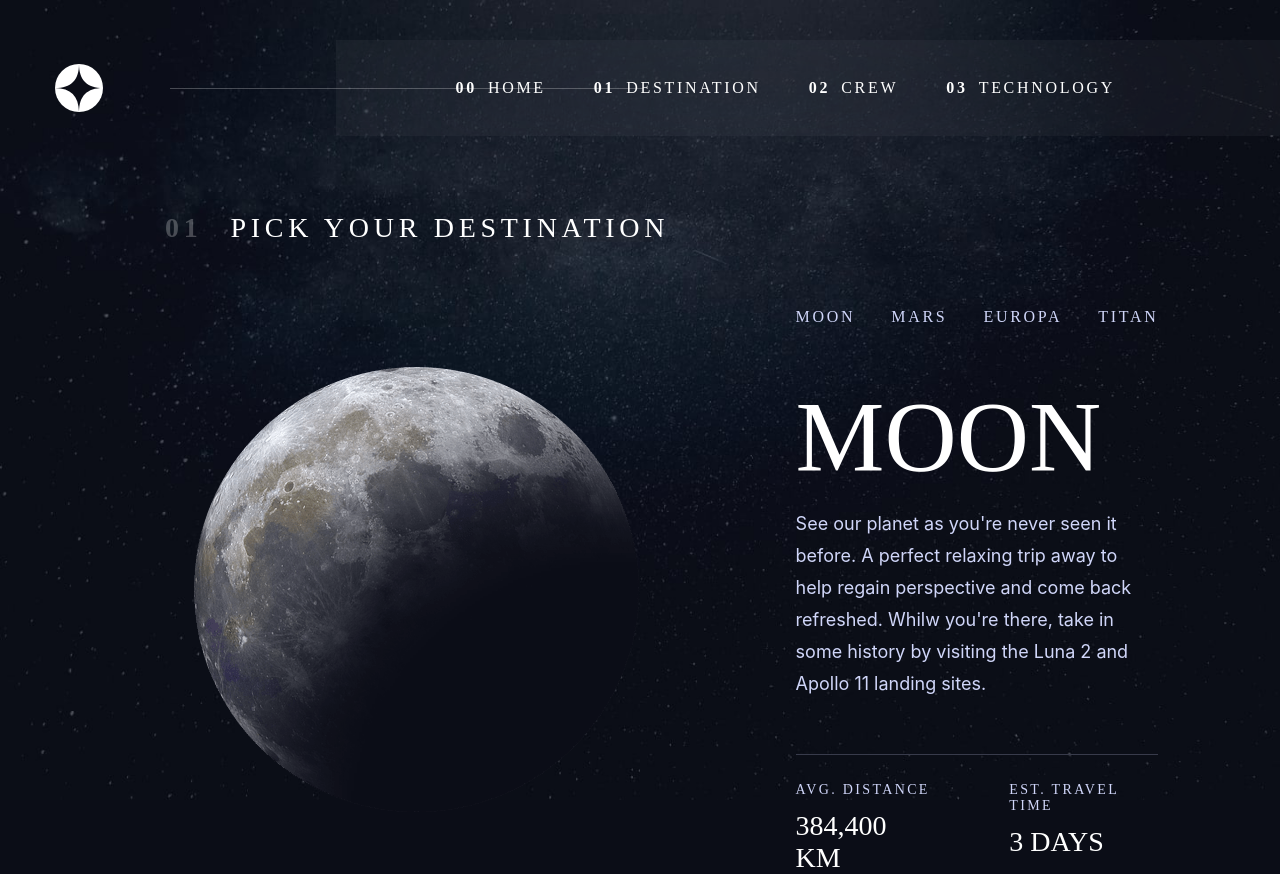
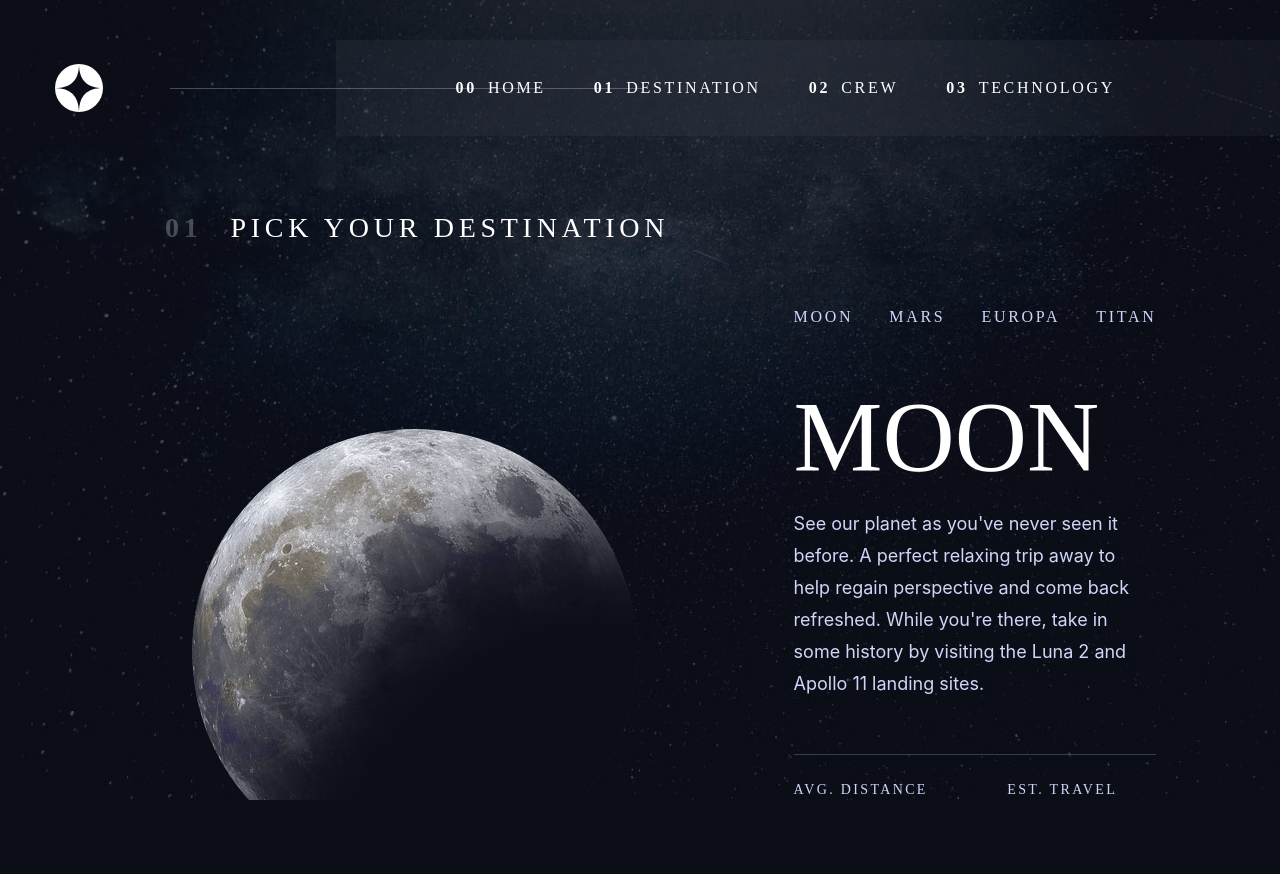
Before and after one commit to zulmy-azhary/space-tourism, a Next.js app: page /destination in a window 1280 px wide. After the commit the page ends 800 px from the top, so only its background shows below. Built offline with nearby package versions, Linux system fonts and the light colour scheme; no server answers.

Commit message:
Fixing bugs for animate the transition pages

```diff
--- a/components/layout/MainLayout.tsx
+++ b/components/layout/MainLayout.tsx
@@ -2,6 +2,7 @@ import styled from "styled-components";
 import { Navbar } from "./";
 import { motion } from "framer-motion";
 import Head from "next/head";
+import Image from "next/image";
 
 // Main Layout Props
 interface MainLayoutProps {
@@ -13,23 +14,27 @@ interface MainLayoutProps {
   children: React.ReactNode;
 }
 
-// Container Component Props
-interface ContainerProps {
-	bg: string;
-}
-
-const Container = styled.main<ContainerProps>`
+const Container = styled.main`
   position: relative;
-	/* overflow: hidden; */
-	background: url(${(props) => props.bg}) no-repeat;
-	background-size: cover; //Original using contain
+  overflow: hidden;
   width: 100%;
   height: 100%;
   min-height: 100vh;
-	transition: 0.5s;
+  transition: .5s;
+`;
+
+const Background = styled.div`
+  position: absolute;
+  z-index: 0;
+  pointer-events: none;
+  top: 0;
+  bottom: 0;
+  left: 0;
+  right: 0;
 `;
 
 const Content = styled.div`
+  position: relative;
   padding-left: 165px;
   padding-right: 165px;
   padding-top: 136px;
@@ -39,19 +44,28 @@ const Content = styled.div`
   height: 100vh;
 `;
 
+const bgVariants = {
+  hidden: { opacity: 0 },
+  enter: { opacity: 1 },
+  exit: { opacity: 0 },
+}
+
 const variants = {
-	hidden: { opacity: 0, x: -200, y: 0 },
-	enter: { opacity: 1, x: 0, y: 0 },
-	exit: { opacity: 0, x: 0, y: -100 },
+  hidden: { opacity: 0, x: -200 },
+  enter: { opacity: 1, x: 0 },
+  exit: { opacity: 0, x: 200 },
 };
 
 const MainLayout = ({ title, description, image, children }: MainLayoutProps): JSX.Element => {
   return (
-		<Container bg={image.src}>
+    <Container>
       <Head>
         <title>Space Tourism | {title}</title>
         {description && <meta name="description" content={description} />}
       </Head>
+      <Background as={motion.div} variants={bgVariants} initial="hidden" animate="enter" exit="exit" transition={{ type: "linear", duration: .4 }}>
+        <Image src={image.src} layout="fill" />
+      </Background>
       <Navbar />
       <Content
         as={motion.div}
@@ -59,7 +73,7 @@ const MainLayout = ({ title, description, image, children }: MainLayoutProps): J
         initial="hidden"
         animate="enter"
         exit="exit"
-				transition={{ type: "linear", duration: .4 }}
+        transition={{ type: "linear", duration: .5 }}
       >
         {children}
       </Content>
--- a/components/layout/Navbar.tsx
+++ b/components/layout/Navbar.tsx
@@ -13,13 +13,14 @@ const NavContainer = styled.nav`
   display: flex;
   justify-content: space-between;
   align-items: center;
+  z-index: 9999;
 
   &:before {
     content: "";
     position: absolute;
     height: 1px;
     width: 473px;
-		background-color: rgba(var(--white), .25);
+    background-color: rgba(var(--white), 0.25);mix-blend-mode: normal;
     left: 170px;
     z-index: 2;
   }
@@ -33,7 +34,7 @@ const NavList = styled.ul`
   padding-right: 165px;
   height: 100%;
   align-items: center;
-	background: rgba(var(--white), .04);
+  background: rgba(var(--white), 0.04);
   backdrop-filter: blur(81.55px);
 `;
 
@@ -54,7 +55,7 @@ const NavItem = styled.a`
     position: absolute;
     height: 3px;
     width: 100%;
-		background-color: rgba(var(--white), .5);
+    background-color: rgba(var(--white), 0.5);
     bottom: 0;
     left: 0;
   }
--- a/components/styles/SharedStyles.tsx
+++ b/components/styles/SharedStyles.tsx
@@ -1,7 +1,7 @@
 import styled from "styled-components";
 
 const Title = styled.div`
-	font-family: 'Bellefair';
+  font-family: "Bellefair";
   color: rgb(var(--white));
   font-size: 1.75rem; //28px
   line-height: auto;
@@ -9,9 +9,9 @@ const Title = styled.div`
 `;
 
 const SubTitle = styled.div`
-	font-family: 'Barlow Condensed';
+  font-family: "Barlow Condensed";
   color: rgb(var(--sky));
-	font-size: 0.875rem; //14px
+  font-size: .875rem; //14px
   letter-spacing: 2.35px;
   line-height: auto;
   text-transform: uppercase;
@@ -19,7 +19,7 @@ const SubTitle = styled.div`
 
 const NavText = styled.div`
   color: rgb(var(--white));
-	font-family: 'Barlow Condensed';
+  font-family: "Barlow Condensed";
   font-size: 1rem; //16px
   letter-spacing: 2.7px;
   line-height: auto;
@@ -51,14 +51,14 @@ const Header = styled.div`
   align-items: center;
 `;
 
-const HeaderNumber = styled.h5`
+const SubHeading = styled.h5`
   color: rgba(var(--white), .25);
   mix-blend-mode: normal;
   font-weight: bold;
 `;
 
-const HeaderName = styled.h5`
+const Heading = styled.h5`
   color: var(--white);
 `;
 
-export { HomeContainer, Container, Title, SubTitle, NavText, Header, HeaderNumber, HeaderName };
+export { HomeContainer, Container, Title, SubTitle, NavText, Header, SubHeading, Heading };
--- a/json/data.json
+++ b/json/data.json
@@ -6,7 +6,7 @@
         "png": "./assets/destination/image-moon.png",
         "webp": "./assets/destination/image-moon.webp"
       },
-      "description": "See our planet as you’ve never seen it before. A perfect relaxing trip away to help regain perspective and come back refreshed. While you’re there, take in some history by visiting the Luna 2 and Apollo 11 landing sites.",
+      "description": "See our planet as you've never seen it before. A perfect relaxing trip away to help regain perspective and come back refreshed. While you're there, take in some history by visiting the Luna 2 and Apollo 11 landing sites.",
       "distance": "384,400 km",
       "travel": "3 days"
     },
@@ -16,7 +16,7 @@
         "png": "./assets/destination/image-mars.png",
         "webp": "./assets/destination/image-mars.webp"
       },
-      "description": "Don’t forget to pack your hiking boots. You’ll need them to tackle Olympus Mons, the tallest planetary mountain in our solar system. It’s two and a half times the size of Everest!",
+      "description": "Don't forget to pack your hiking boots. You'll need them to tackle Olympus Mons, the tallest planetary mountain in our solar system. It's two and a half times the size of Everest!",
       "distance": "225 mil. km",
       "travel": "9 months"
     },
@@ -26,7 +26,7 @@
         "png": "./assets/destination/image-europa.png",
         "webp": "./assets/destination/image-europa.webp"
       },
-      "description": "The smallest of the four Galilean moons orbiting Jupiter, Europa is a winter lover’s dream. With an icy surface, it’s perfect for a bit of ice skating, curling, hockey, or simple relaxation in your snug wintery cabin.",
+      "description": "The smallest of the four Galilean moons orbiting Jupiter, Europa is a winter lover's dream. With an icy surface, it's perfect for a bit of ice skating, curling, hockey, or simple relaxation in your snug wintery cabin.",
       "distance": "628 mil. km",
       "travel": "3 years"
     },
@@ -94,7 +94,7 @@
         "portrait": "./assets/technology/image-spaceport-portrait.jpg",
         "landscape": "./assets/technology/image-spaceport-landscape.jpg"
       },
-      "description": "A spaceport or cosmodrome is a site for launching (or receiving) spacecraft, by analogy to the seaport for ships or airport for aircraft. Based in the famous Cape Canaveral, our spaceport is ideally situated to take advantage of the Earth’s rotation for launch."
+      "description": "A spaceport or cosmodrome is a site for launching (or receiving) spacecraft, by analogy to the seaport for ships or airport for aircraft. Based in the famous Cape Canaveral, our spaceport is ideally situated to take advantage of the Earth's rotation for launch."
     },
     {
       "name": "Space capsule",
--- a/pages/_app.tsx
+++ b/pages/_app.tsx
@@ -3,20 +3,20 @@ import Head from "next/head";
 import GlobalStyles from "../components/styles/GlobalStyles";
 import { AnimatePresence } from "framer-motion";
 
-export default function MyApp({ Component, pageProps }: AppProps): JSX.Element {
+const MyApp = ({ Component, pageProps, router }: AppProps): JSX.Element => {
+  const url = router.route;
+
   return (
     <>
       <Head>
         <link rel="icon" href="/favicon.ico" />
       </Head>
       <GlobalStyles />
-			<AnimatePresence
-				mode="wait"
-				initial={false}
-				onExitComplete={() => window.scrollTo(0, 0)}
-			>
-				<Component {...pageProps} />
+      <AnimatePresence mode="wait" initial={false} onExitComplete={() => window.scrollTo(0, 0)}>
+        <Component key={url} {...pageProps} />
       </AnimatePresence>
     </>
   );
 }
+
+export default MyApp;
--- a/pages/api/data.ts
+++ b/pages/api/data.ts
@@ -4,12 +4,12 @@ import path from "path";
 import { promises as fs } from "fs";
 import type { Data } from "../../types";
 
-export default async function handler(
-  req: NextApiRequest,
-  res: NextApiResponse<Data>
-) {
+const handler = async (req: NextApiRequest, res: NextApiResponse<Data>): Promise<void> => {
   const jsonDirectory = path.join(process.cwd(), "json");
   const fileContents = await fs.readFile(jsonDirectory + "/data.json", "utf8");
   const jsonData: Data = JSON.parse(fileContents);
+
   res.status(200).json(jsonData);
 }
+
+export default handler;
--- a/pages/destination.tsx
+++ b/pages/destination.tsx
@@ -8,37 +8,34 @@ import {
   Container,
   NavText,
   Header,
-	HeaderNumber,
-	HeaderName,
+  SubHeading,
+  Heading,
   SubTitle,
   Title,
 } from "../components/styles/SharedStyles";
 import img from "/assets/destination/image-moon.png";
 import useSWR from "swr";
 import { fetcher } from "../helper";
-
-interface Props {
-	apiUrl: string;
-}
+import { useEffect, useState } from "react";
 
 const MainContent = styled.div`
   display: flex;
   justify-content: center;
-	align-items: center;
+  align-items: flex-end;
   column-gap: 9.813rem;
-	margin-left: 4.5rem;
+  margin-left: 4.25rem;
 `;
 
 const Banner = styled.div`
   width: 100%;
   min-width: 27.813rem;
-	text-align: center;
-	flex-grow: 3;
+  display: flex;
+  justify-content: center;
+  align-items: center;
 `;
 
 const Wrapper = styled.div`
   width: fit-content;
-	flex-shrink: 1;
 `;
 
 const TabList = styled.ul`
@@ -68,7 +65,7 @@ const Tab = styled(NavText)`
 `;
 
 const Description = styled.p`
-	margin-top: 0.875rem;
+  margin-top: .875rem;
   margin-bottom: 3.375rem;
 `;
 
@@ -82,31 +79,47 @@ const Info = styled.div`
     content: "";
     width: 100%;
     height: 1px;
-		background-color: #383B4B;
+    background-color: #383b4b;
   }
 `;
 
 const Item = styled.div`
   display: flex;
   flex-direction: column;
-	row-gap: 0.75rem;
+  row-gap: .75rem;
   padding-top: 1.75rem;
 `;
 
-const Destination: NextPage<Props> = ({ apiUrl }: Props): JSX.Element => {
+interface Props {
+  apiUrl: string;
+}
+
+const Destination: NextPage<Props> = ({ apiUrl }): JSX.Element => {
   const { data, isValidating } = useSWR<Data>(`${apiUrl}/api/data`, fetcher);
+  const [item, setItem] = useState<Destination | undefined>({} as Destination);
+
+  const itemHandler = (item: Destination) => {
+    setItem(item);
+  };
+
+  useEffect(() => {
+    setItem(() => data?.destinations.find((destination: Destination) => destination.name === "Moon"));
+  }, [data]);
+
 
   return (
     <MainLayout title="Destination" description="Space tourism destination page" image={bg}>
       <Container>
         {/* Header */}
         <Header>
-					<HeaderNumber>01</HeaderNumber>
-					<HeaderName>Pick Your Destination</HeaderName>
+          <SubHeading>01</SubHeading>
+          <Heading>Pick Your Destination</Heading>
         </Header>
 
         {/* Content */}
         <MainContent>
+          {item &&
+            <>
               <Banner>
                 <Image width={445} height={445} src={img} />
               </Banner>
@@ -114,27 +127,24 @@ const Destination: NextPage<Props> = ({ apiUrl }: Props): JSX.Element => {
                 <TabList>
                   {!isValidating &&
                     data?.destinations.map((destination: Destination, idx: number) => (
-									<Tab key={idx}>{destination.name}</Tab>
+                      <Tab onClick={itemHandler.bind(this, destination)} key={idx}>{destination.name}</Tab>
                     ))}
                 </TabList>
-						<h2>Moon</h2>
-						<Description>
-							See our planet as you're never seen it before. A perfect relaxing trip
-							away to help regain perspective and come back refreshed. Whilw you're
-							there, take in some history by visiting the Luna 2 and Apollo 11 landing
-							sites.
-						</Description>
+                <h2>{item.name}</h2>
+                <Description>{item.description}</Description>
                 <Info>
                   <Item>
                     <SubTitle>Avg. Distance</SubTitle>
-								<Title>384,400 Km</Title>
+                    <Title>{item.distance}</Title>
                   </Item>
                   <Item>
                     <SubTitle>Est. Travel Time</SubTitle>
-								<Title>3 Days</Title>
+                    <Title>{item.travel}</Title>
                   </Item>
                 </Info>
               </Wrapper>
+            </>
+          }
         </MainContent>
       </Container>
     </MainLayout>
--- a/tsconfig.json
+++ b/tsconfig.json
@@ -1,6 +1,6 @@
 {
   "compilerOptions": {
-    "target": "es6",
+    "target": "es5",
     "lib": ["dom", "dom.iterable", "esnext"],
     "allowJs": true,
     "skipLibCheck": true,
```
Also changed, not shown: pages/crew.tsx (+7 -7 lines), pages/index.tsx (+10 -10 lines), pages/technology.tsx (+7 -7 lines), hooks/useMediaQuery.tsx (indentation only). Lines whose indentation alone changed are shown as unchanged.
